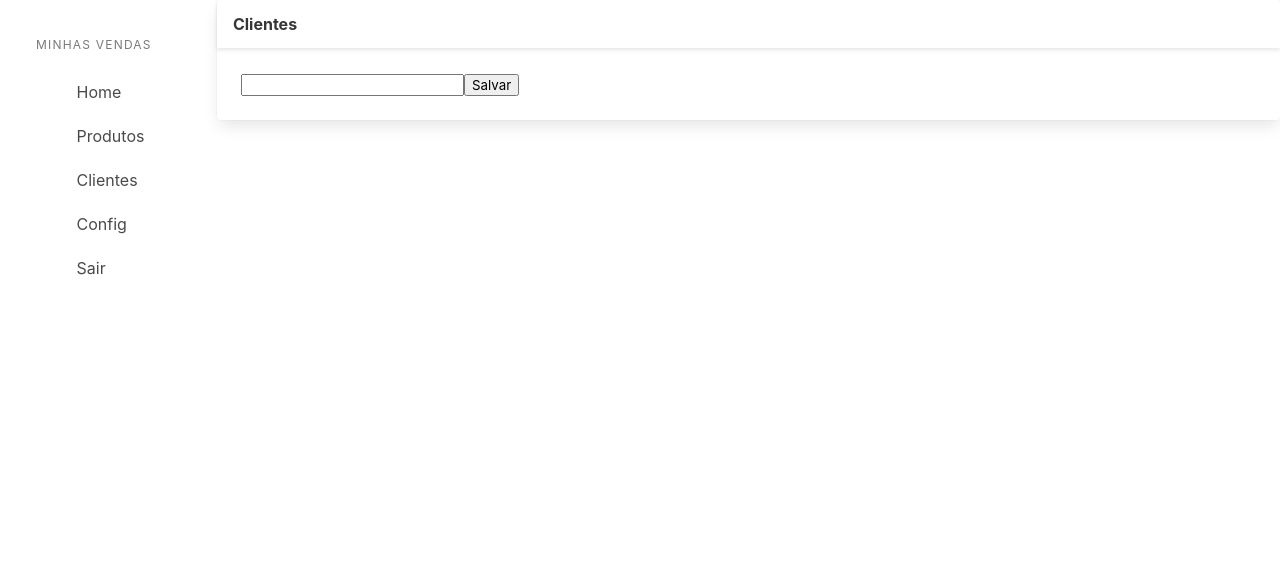
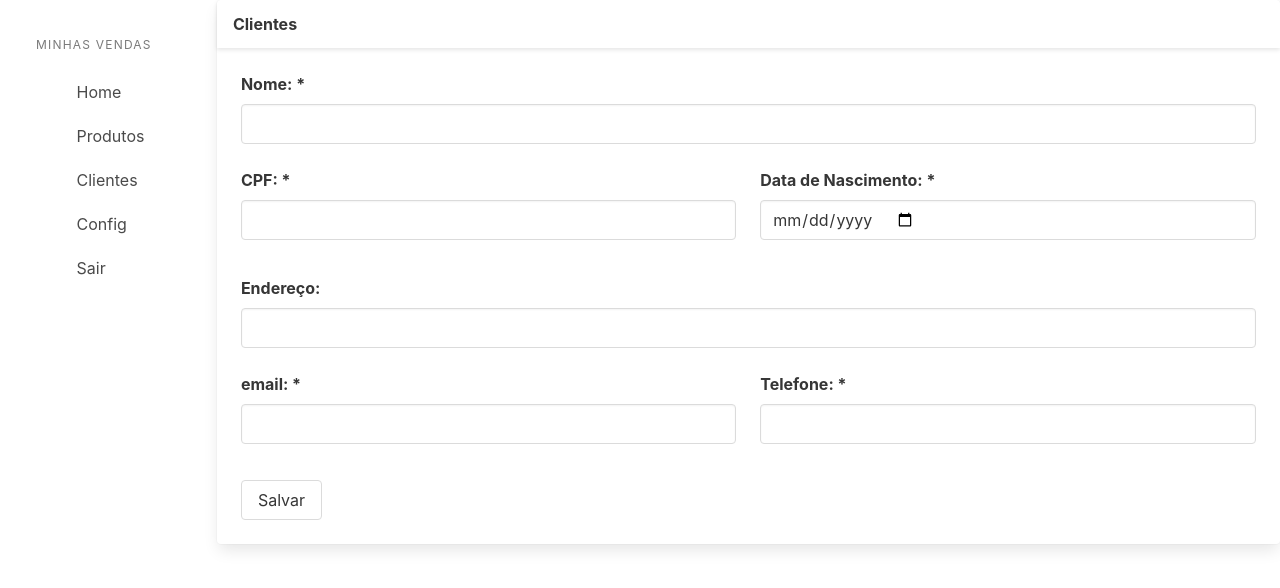
Before and after one commit to Vitor4442/VENDAS-ERP-FRONTEND, a Next.js app: page /cadastros/clientes in a window 1280 px wide. Shown: the top 588 px of the page. Built offline with nearby package versions, Linux system fonts and the light colour scheme.

Commit message:
Feito o formulario clientes

```diff
--- a/src/app/app/models/clientes/index.ts
+++ b/src/app/app/models/clientes/index.ts
@@ -1,5 +1,5 @@
 export interface Cliente {
-    id?: String;
+    id?: number;
     nome?: string;
     cpf?: string;
     dataNascimento?: string;
--- a/src/app/components/clientes/cadastro/form.tsx
+++ b/src/app/components/clientes/cadastro/form.tsx
@@ -1,5 +1,6 @@
 import { Cliente } from 'app/app/models/clientes';
 import { useFormik } from 'formik';
+import { Input } from 'app/components/common';
 
 interface ClienteFormProps {
     cliente: Cliente;
@@ -12,7 +13,7 @@ const formScheme: Cliente = {
     dataNascimento: '',
     email: '',
     endereco: '',
-    id: '',
+    id: undefined,
     nome: '',
     telefone: '',
 }
@@ -29,8 +30,35 @@ export const ClienteForm: React.FC<ClienteFormProps> = ({
 
     return (
         <form onSubmit={formik.handleSubmit}>
-            <input value={formik.values.nome} onChange={formik.handleChange} id= "nome" name="nome" />
-            <button type="submit">Salvar</button>
+                {formik.values.id &&
+            <div className='columns'>
+                <Input id="id" columnClasses='is-half' name='id' value={formik.values.id} label='Código: *' autoComplete='off' disabled/>
+                <Input id="dataCadastro" columnClasses='is-half' name='dataCadastro' value={formik.values.dataCadastro} label='Data de Cadastro: *' autoComplete='off' disabled/>
+            </div>
+                }
+            <div className='columns'>
+                <Input id="nome" columnClasses='is-full' name='nome' onChange={formik.handleChange} value={formik.values.nome} label='Nome: *' autoComplete='off'/>
+            </div>
+
+            <div className='columns'>
+                <Input id="cpf" columnClasses='is-half' name='cpf' onChange={formik.handleChange} value={formik.values.cpf} label='CPF: *' autoComplete='off'/>
+                <Input id="dataNascimento" columnClasses='is-half' type='date' name='dataNascimento' onChange={formik.handleChange} value={formik.values.dataNascimento} label='Data de Nascimento: *' autoComplete='off'/>
+            </div>
+
+            <div className='columns'>
+                <Input id="endereco" columnClasses='is-full' name='endereco' onChange={formik.handleChange} value={formik.values.endereco} label='Endereço: ' autoComplete='off'/>
+            </div>
+
+            <div className='columns'>
+                <Input id="email" columnClasses='is-half' name='email' onChange={formik.handleChange} value={formik.values.email} label='email: *' autoComplete='off'/>
+                <Input id="telefone" columnClasses='is-half' name='telefone' onChange={formik.handleChange} value={formik.values.telefone} label='Telefone: *' autoComplete='off'/>
+            </div>
+
+            <div className='field is-grouped'>
+                <div className='control is-link'>
+                    <button type='submit' className='button'>{ formik.values.id ? "Atualizar" : "Salvar" }</button>
+                </div>
+            </div>
         </form>
     );
 }
```
